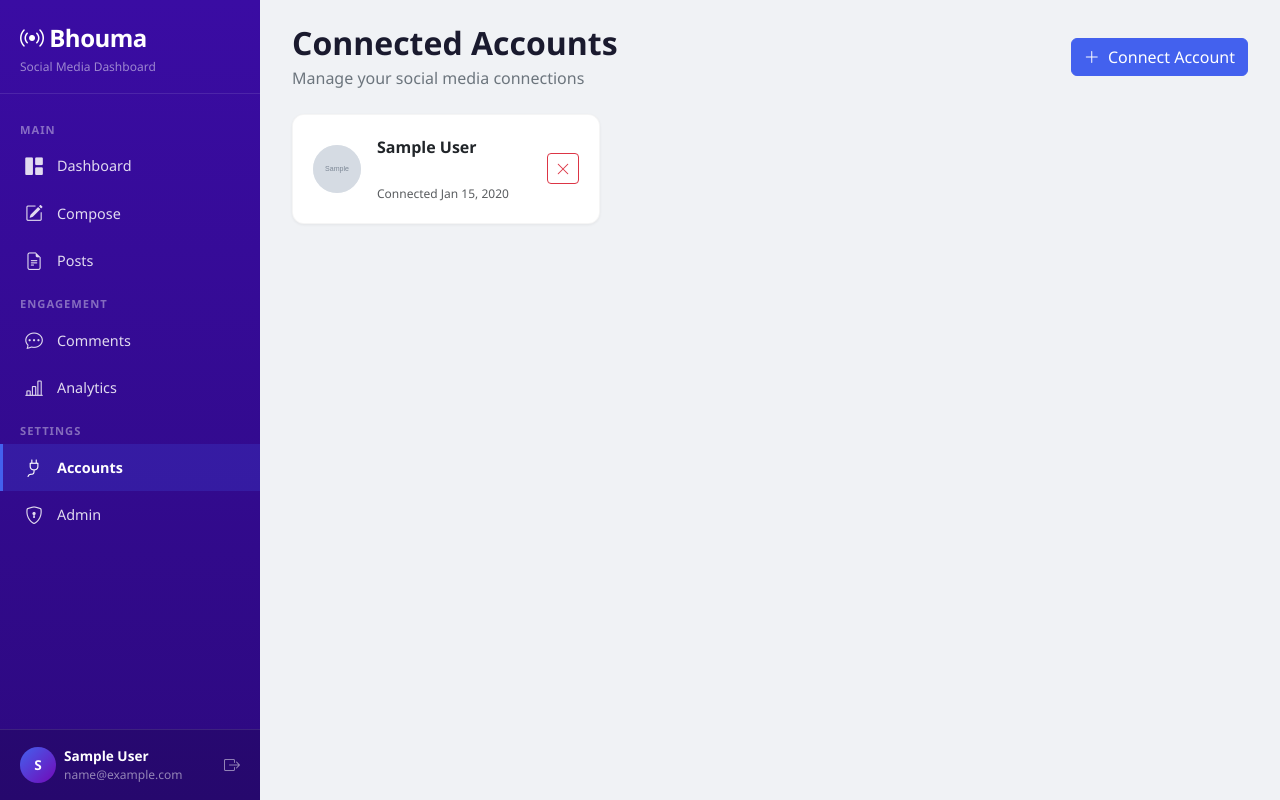
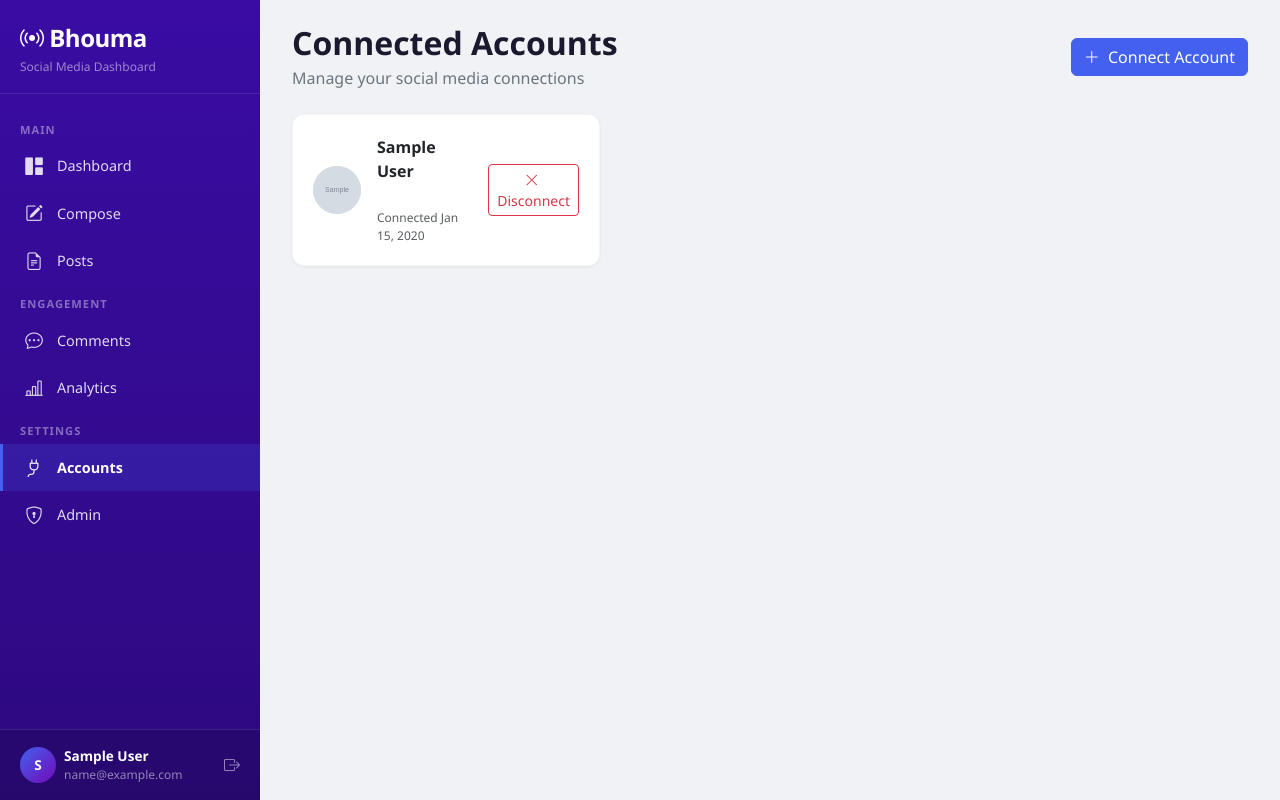
Before and after one commit to ArunExprop06/bhouma, a Flask app: page /accounts/ in a window 1280 px wide. Run offline with Flask 3, Linux system fonts and the light colour scheme; a user stored in the database is signed in; tables that the repository leaves empty hold one stand-in row (values such as "Sample post"); grey boxes marked "Sample" are stand-in pictures.

Commit message:
Improve disconnect: fully delete account, better button UI

```diff
--- a/app_package/routes/accounts.py
+++ b/app_package/routes/accounts.py
@@ -212,7 +212,8 @@ def callback_linkedin():
 def disconnect(account_id):
     account = db.session.get(SocialAccount, account_id)
     if account:
-        account.is_active = False
+        name = account.account_name
+        db.session.delete(account)
         db.session.commit()
-        flash(f'Disconnected {account.account_name}.', 'info')
+        flash(f'Disconnected and removed {name}.', 'info')
     return redirect(url_for('accounts.list_accounts'))
--- a/app_package/templates/accounts/list.html
+++ b/app_package/templates/accounts/list.html
@@ -39,8 +39,8 @@
                 </div>
             </div>
             <form method="POST" action="{{ url_for('accounts.disconnect', account_id=acc.id) }}">
-                <button type="submit" class="btn btn-sm btn-outline-danger" title="Disconnect" onclick="return confirm('Disconnect {{ acc.account_name }}?')">
-                    <i class="bi bi-x-lg"></i>
+                <button type="submit" class="btn btn-sm btn-outline-danger" title="Disconnect" onclick="return confirm('Disconnect and remove {{ acc.account_name }}?')">
+                    <i class="bi bi-x-lg me-1"></i> Disconnect
                 </button>
             </form>
         </div>
```
